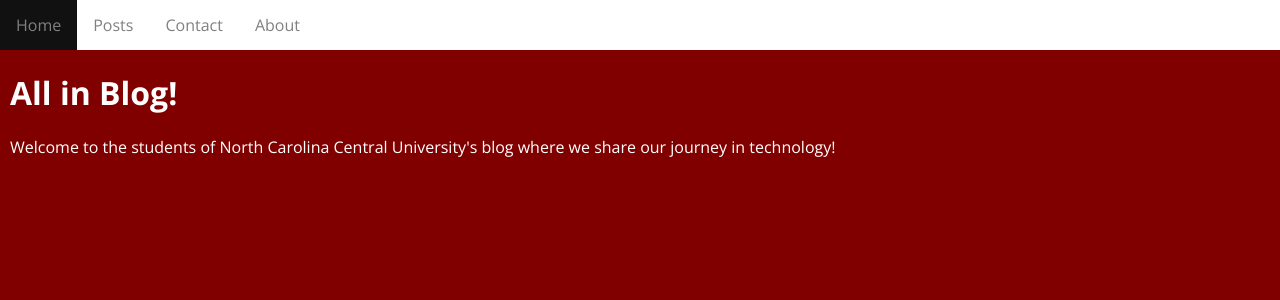
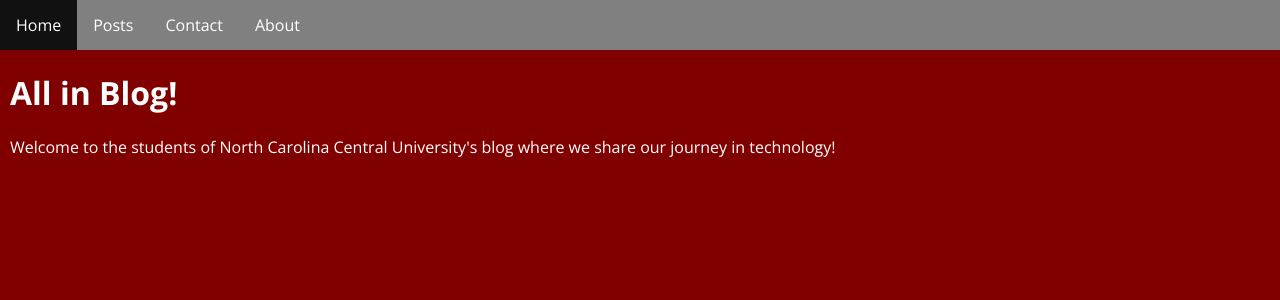
Before and after one commit to Dbryant58/blogproject, a Jekyll site: the page built from index.html, in a window 1280 px wide. Shown: the top 300 px of the page. Built offline with Jekyll 4.4.1, drawn with Linux system fonts in a browser that asks for light colours.

Commit message:
Update styles.scss

```diff
--- a/_sass/styles.scss
+++ b/_sass/styles.scss
@@ -13,7 +13,7 @@ body {
         margin: 0;
         padding: 0;
         overflow: hidden;
-        background-color: #ffffff;
+        background-color: #808080;
     }
 
     li {
@@ -22,7 +22,7 @@ body {
 
     li a {
         display: block;
-        color: gray;
+        color: white;
         text-align: center;
         padding: 14px 16px;
         text-decoration: none;
```
